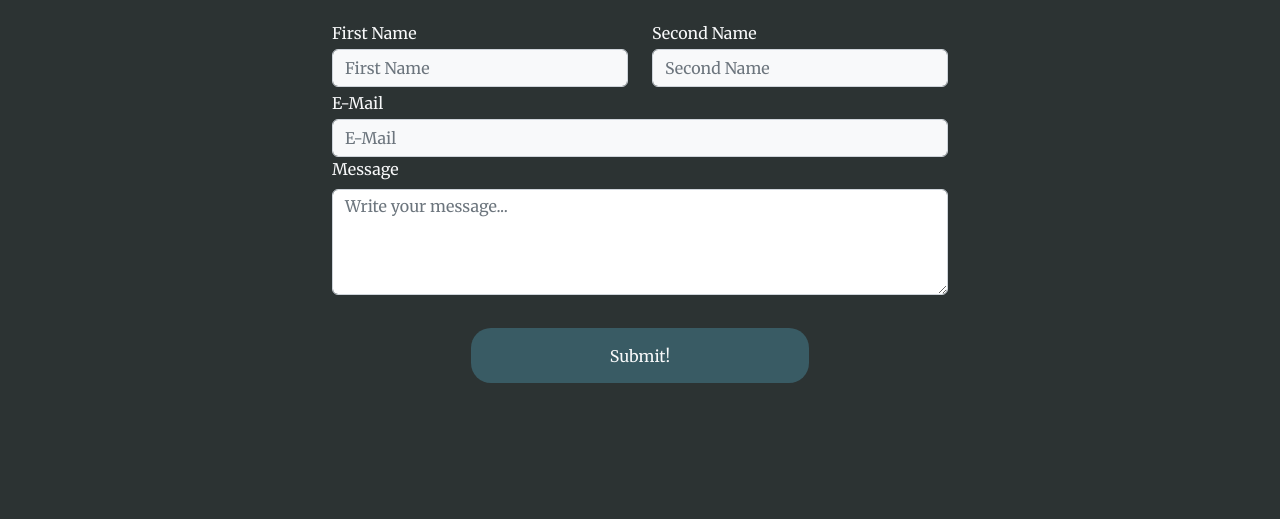
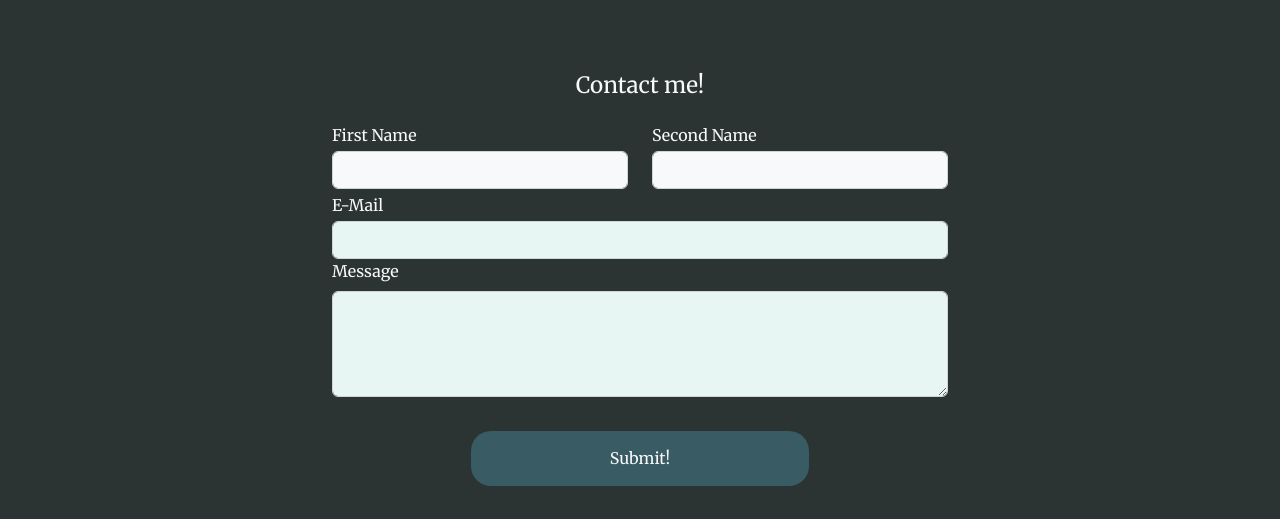
Before and after one commit to goncalomf/portfolio, a plain HTML site: page index.html in a window 1280 px wide. Shown: the part 3583-4102 px from the top of the page. Before the commit the page ends 4000 px from the top, so only its background shows below. Drawn offline with nearby package versions, Linux system fonts and the light colour scheme.

Commit message:
Tweaks to form

```diff
--- a/index.html
+++ b/index.html
@@ -284,7 +284,7 @@
           </div>
         </div>
       </div>
-      <div class="d-flex container w-50">
+      <div id="form-section" class="d-flex container-fluid w-50">
         <form class="row" form="contact-me-form">
           <h1 class="text-center">Contact me!</h1>
           <div class="col-sm-12 col-lg-6 d-flex flex-column">
@@ -293,7 +293,6 @@
               type="text"
               class="form-control bg-light justify-content-center align-items-center input"
               id="input-first-name"
-              placeholder="First Name"
             />
           </div>
           <div class="col-sm-12 col-lg-6 d-flex flex-column">
@@ -302,16 +301,14 @@
               type="text"
               class="form-control bg-light justify-content-center align-items-center input"
               id="input-second-name"
-              placeholder="Second Name"
             />
           </div>
           <div class="col-sm-12 col-lg-12 d-flex flex-column">
             <label for="inputfemail" class="py-1">E-Mail</label>
             <input
               type="email"
-              class="form-control bg-light justify-content-center align-items-center input"
+              class="form-control justify-content-center align-items-center input"
               id="input-email"
-              placeholder="E-Mail"
             />
           </div>
           <div class="col-sm-12 col-lg-12 d-flex flex-column">
@@ -322,7 +319,6 @@
               class="form-control py-1 justify-content-center align-items-center"
               id="input-message"
               rows="4"
-              placeholder="Write your message..."
             ></textarea>
           </div>
           <div
--- a/main.css
+++ b/main.css
@@ -4,10 +4,10 @@
 /* Some color variables */
 
 :root {
-  --primary: #2c3333;
-  --secondary: #395b64;
-  --light: #e7f6f2;
-  --quarternary: #a5c9ca;
+  --primary: #2C3333;
+  --secondary: #395B64;
+  --light: #E7F6F2;
+  --quarternary: #A5C9CA;
 }
 
 ::-webkit-scrollbar {
@@ -296,6 +296,14 @@ footer h1 {
 .submitButton:hover {
   filter: brightness(80%);
   transition: all 0.5s ease-in-out;
+}
+
+.form-control {
+  background-color: var(--light);
+}
+
+#form-section {
+  margin-top: 8%;
 }
 
 @keyframes slideUp {
```
Lines whose indentation alone changed are shown as unchanged.
